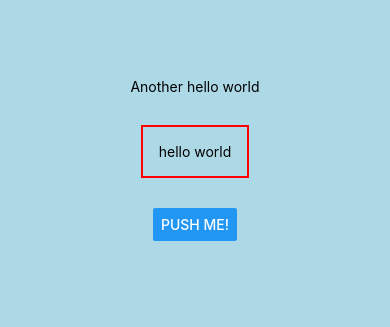
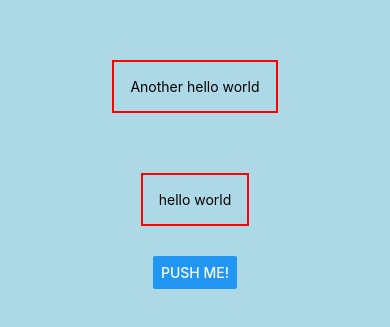
Before and after one commit to jenster5/RNCourse, a React Native app: screen / in a window 390 px wide. Shown: the part 263-590 px from the top of the page. Built offline with nearby package versions, Linux system fonts and the light colour scheme.

Commit message:
styling group texts

```diff
--- a/App.js
+++ b/App.js
@@ -3,12 +3,8 @@ import { Button, StyleSheet, Text, View } from 'react-native';
 export default function App() {
   return (
     <View style={styles.container}>
-      <Text>Another hello world</Text>
-      <Text
-        style={{ margin: 30, borderWidth: 2, borderColor: 'red', padding: 16 }}
-      >
-        hello world
-      </Text>
+      <Text style={styles.dummyText}>Another hello world</Text>
+      <Text style={styles.dummyText}>hello world</Text>
       <Button title="Push me!" />
     </View>
   );
@@ -21,4 +17,10 @@ const styles = StyleSheet.create({
     alignItems: 'center',
     justifyContent: 'center',
   },
+  dummyText: {
+    margin: 30,
+    borderWidth: 2,
+    borderColor: 'red',
+    padding: 16,
+  },
 });
```
